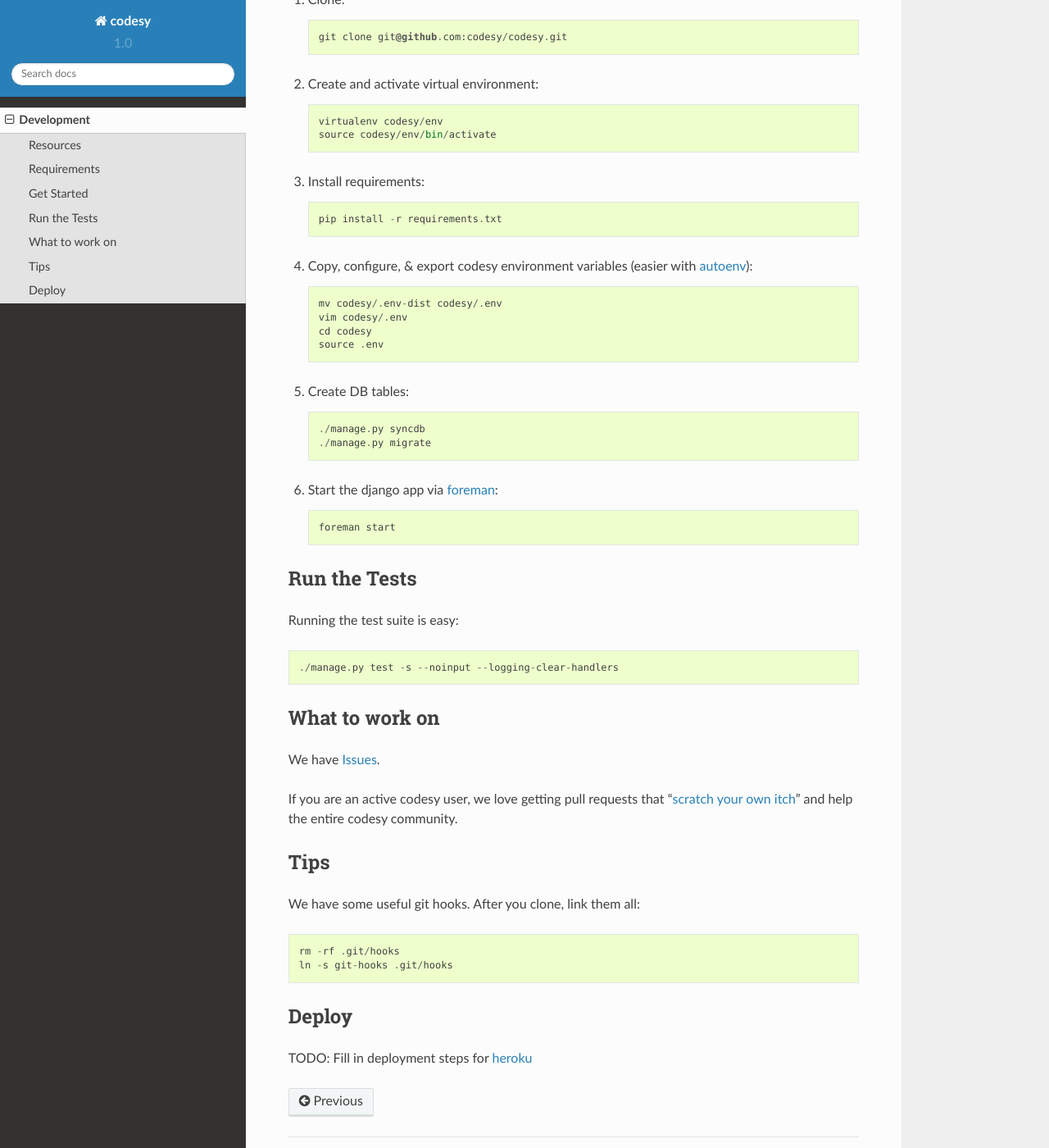
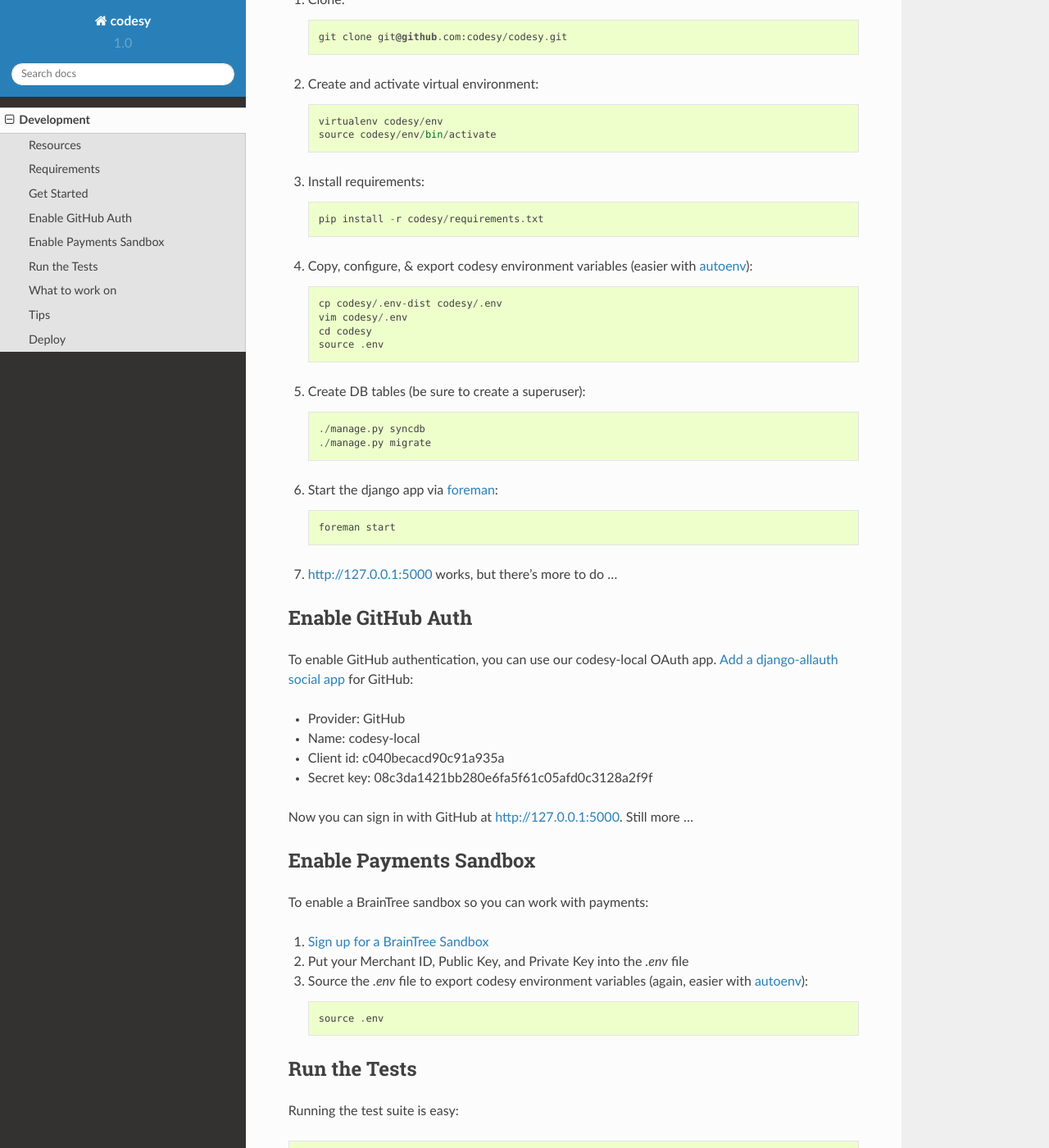
Before and after one commit to codesy/codesy, a Sphinx documentation site: the page built from docs/development.rst, in a window 1280 px wide and 1400 px high, scrolled down 1092 px. Shown: the whole window at 82% size. Built offline with Sphinx 7.4.7 and the Read the Docs theme 2.0.0, drawn with Linux system fonts in a browser that asks for light colours.

Commit message:
more docs updates

```diff
--- a/docs/development.rst
+++ b/docs/development.rst
@@ -67,16 +67,16 @@
 
 #. Install requirements::
 
-    pip install -r requirements.txt
+    pip install -r codesy/requirements.txt
 
 #. Copy, configure, & export codesy environment variables (easier with `autoenv`_)::
 
-    mv codesy/.env-dist codesy/.env
+    cp codesy/.env-dist codesy/.env
     vim codesy/.env
     cd codesy
     source .env
 
-#. Create DB tables::
+#. Create DB tables (be sure to create a superuser)::
 
     ./manage.py syncdb
     ./manage.py migrate
@@ -85,11 +85,39 @@
 
     foreman start
 
+#. http://127.0.0.1:5000 works, but there's more to do ...
+
 .. _python: https://www.python.org/
 .. _foreman: https://github.com/ddollar/foreman
-.. _autoenv: https://github.com/kennethreitz/autoenv
 .. _ReadTheDocs: http://codesy.readthedocs.org/en/latest/development.html
 
+
+Enable GitHub Auth
+------------------
+
+To enable GitHub authentication, you can use our codesy-local OAuth app.
+`Add a django-allauth social app <http://127.0.0.1:5000/admin/socialaccount/socialapp/add/>`_
+for GitHub:
+
+* Provider: GitHub
+* Name: codesy-local
+* Client id: c040becacd90c91a935a
+* Secret key: 08c3da1421bb280e6fa5f61c05afd0c3128a2f9f
+
+Now you can sign in with GitHub at http://127.0.0.1:5000. Still more ...
+
+Enable Payments Sandbox
+-----------------------
+
+To enable a BrainTree sandbox so you can work with payments:
+
+#. `Sign up for a BrainTree Sandbox <https://www.braintreepayments.com/get-started>`_
+
+#. Put your Merchant ID, Public Key, and Private Key into the `.env` file
+
+#. Source the `.env` file to export codesy environment variables (again, easier with `autoenv`_)::
+
+    source .env
 
 Run the Tests
 -------------
@@ -124,3 +151,6 @@
 ------
 
 TODO: Fill in deployment steps for `heroku`_
+
+.. _heroku: https://www.heroku.com/
+.. _autoenv: https://github.com/kennethreitz/autoenv
```
Also changed, not shown: other parts of docs/development.rst (+0 -1 lines), 3 other files.
